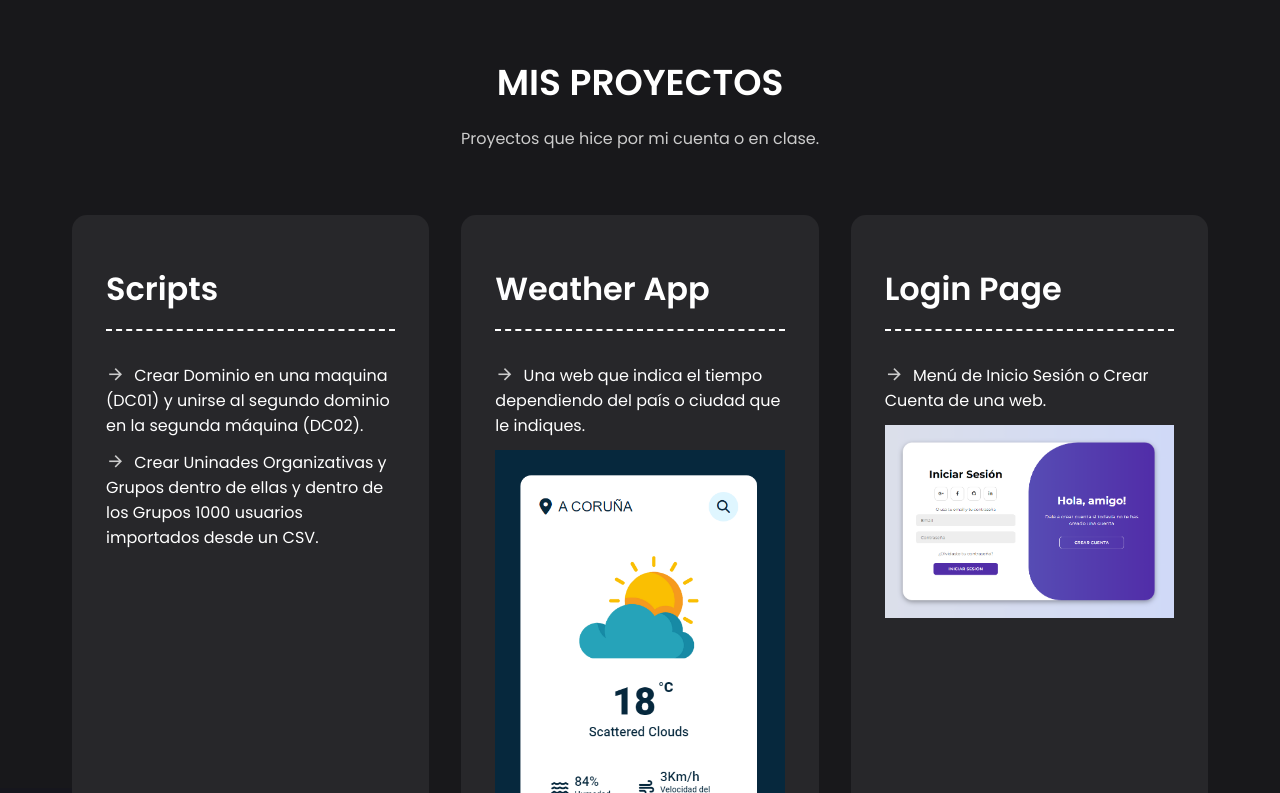
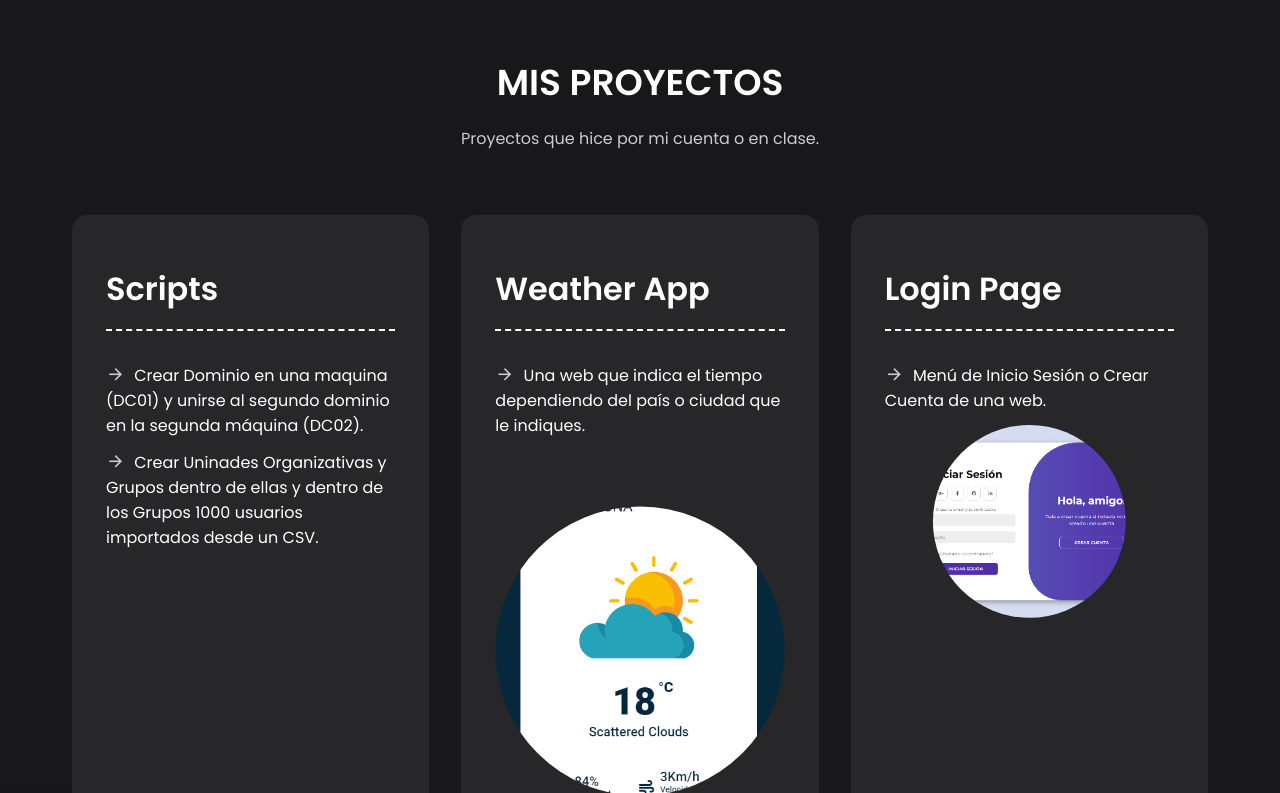
Before and after one commit to TheSechas/ResponsivePortofolioDesing, a plain HTML site: page index.html in a window 1280 px wide. Shown: the part 2007-2800 px from the top of the page. Drawn offline with nearby package versions, Linux system fonts and the light colour scheme.

Commit message:
Update style.css

```diff
--- a/style.css
+++ b/style.css
@@ -11,6 +11,7 @@
 img{
     width: 100%;
     display: flex;
+    clip-path: circle();
 }
 
 a{
```
